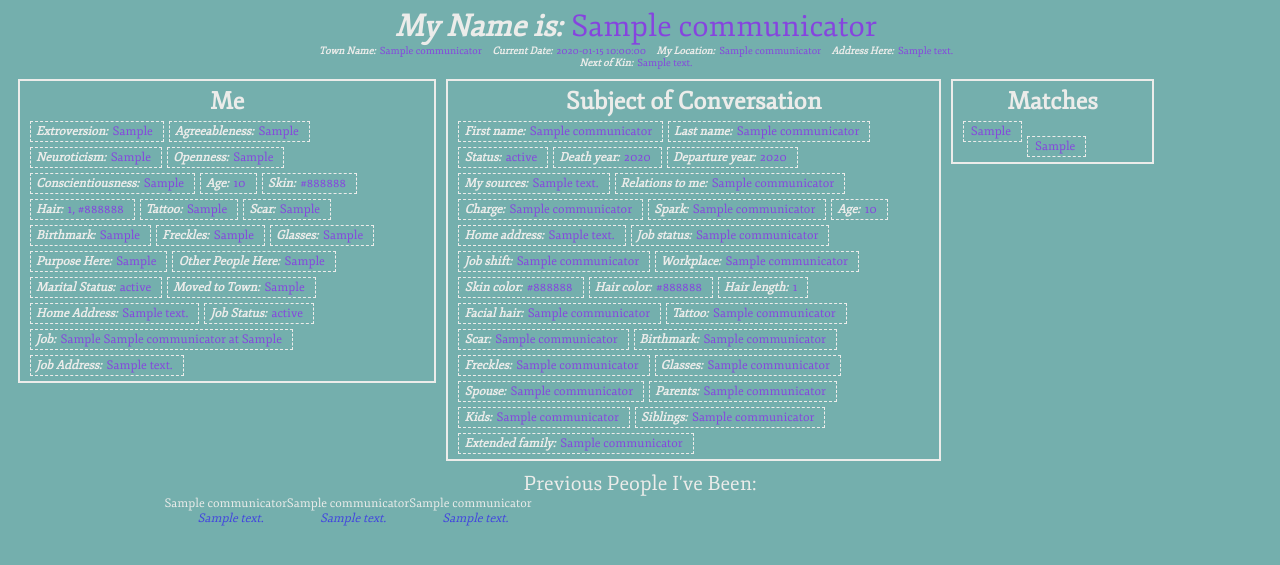
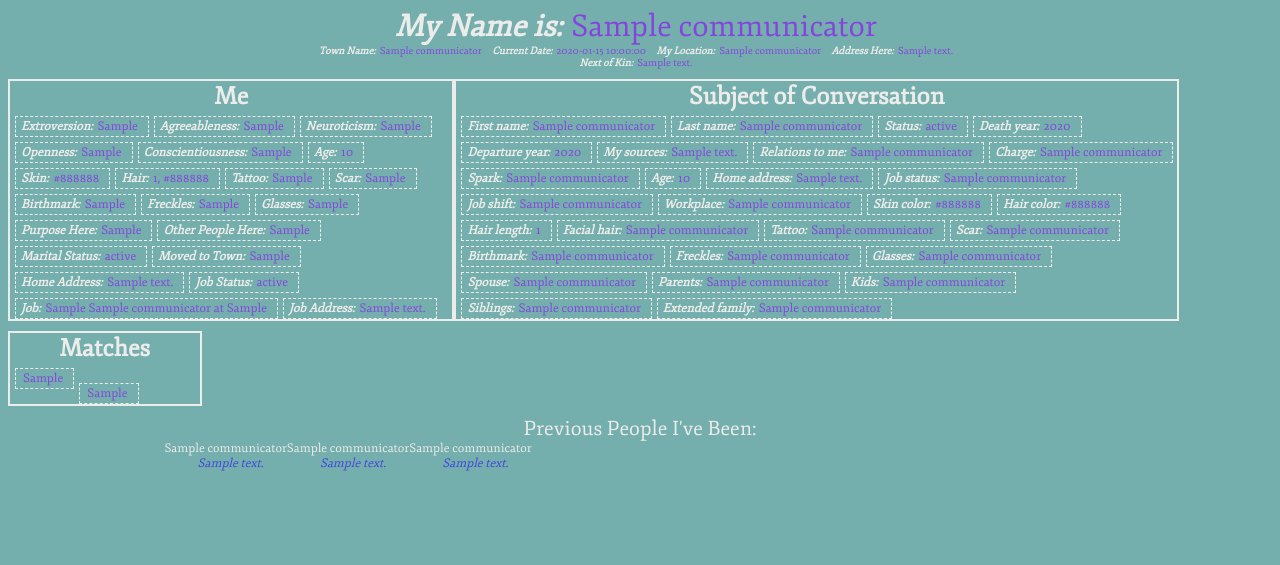
Before and after one commit to james-owen-ryan/bad_news_live, a Python web app: template templates/actor.html in a window 1280 px wide. Shown: the top 565 px of the page. Run offline with Jinja, Linux system fonts and the light colour scheme; the template is opened without the code that fills it: most values are stand-ins (such as "Sample title", 1, 10 or a date in 2020).

Commit message:
Changed div placement to better utilize screen real estate

```diff
--- a/static/main.css
+++ b/static/main.css
@@ -29,7 +29,7 @@ body {
 /*THE HEADER CONSISTS OF OUR NAME (whoAmIDiv) AND OTHER, INFO BENEATH IT */
 #whoAmIDiv{
 	font-size: 30px;
-	width: 70%;
+	width: 87%;
 	margin-bottom: 30px;
 	margin: auto;
 	text-align: center;
@@ -47,8 +47,8 @@ body {
 	border-width: 2px;
 	border-style: solid;
 	float: left;
-	margin-left: 10px;
-	padding: 5px;
+	margin-left: 0px;
+	padding: 0px;
 	margin-top: 10px;
 }
 
@@ -85,7 +85,7 @@ body {
 
 /*THE MAIN DIVS */
 #personalDescription{
-	width: 32%;
+	width: 35%;
 }
 
 #additionalPersonalDetails{
@@ -93,7 +93,7 @@ body {
 }
 
 #subjectOfConversation{
-	width: 38%;
+	width: 57%;
 }
 
 #QueryMatches{
```
